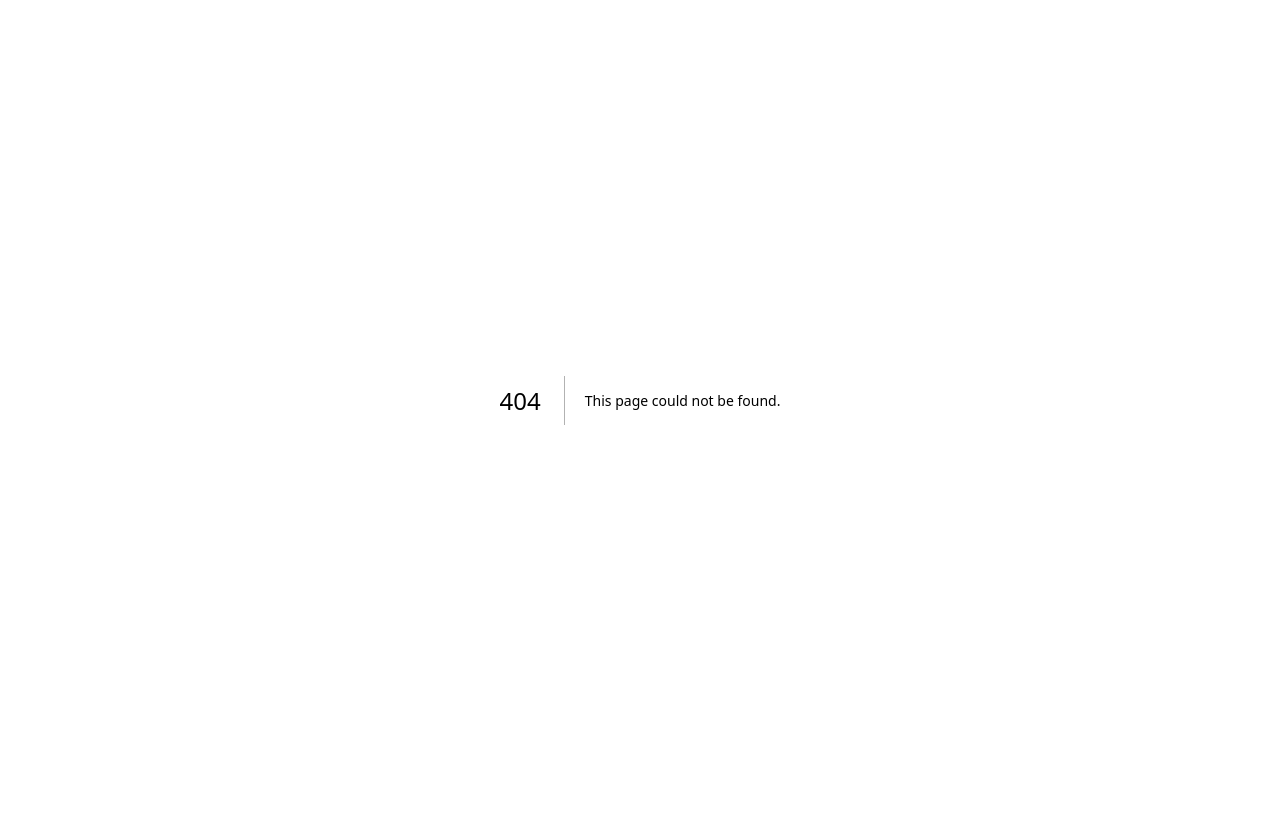
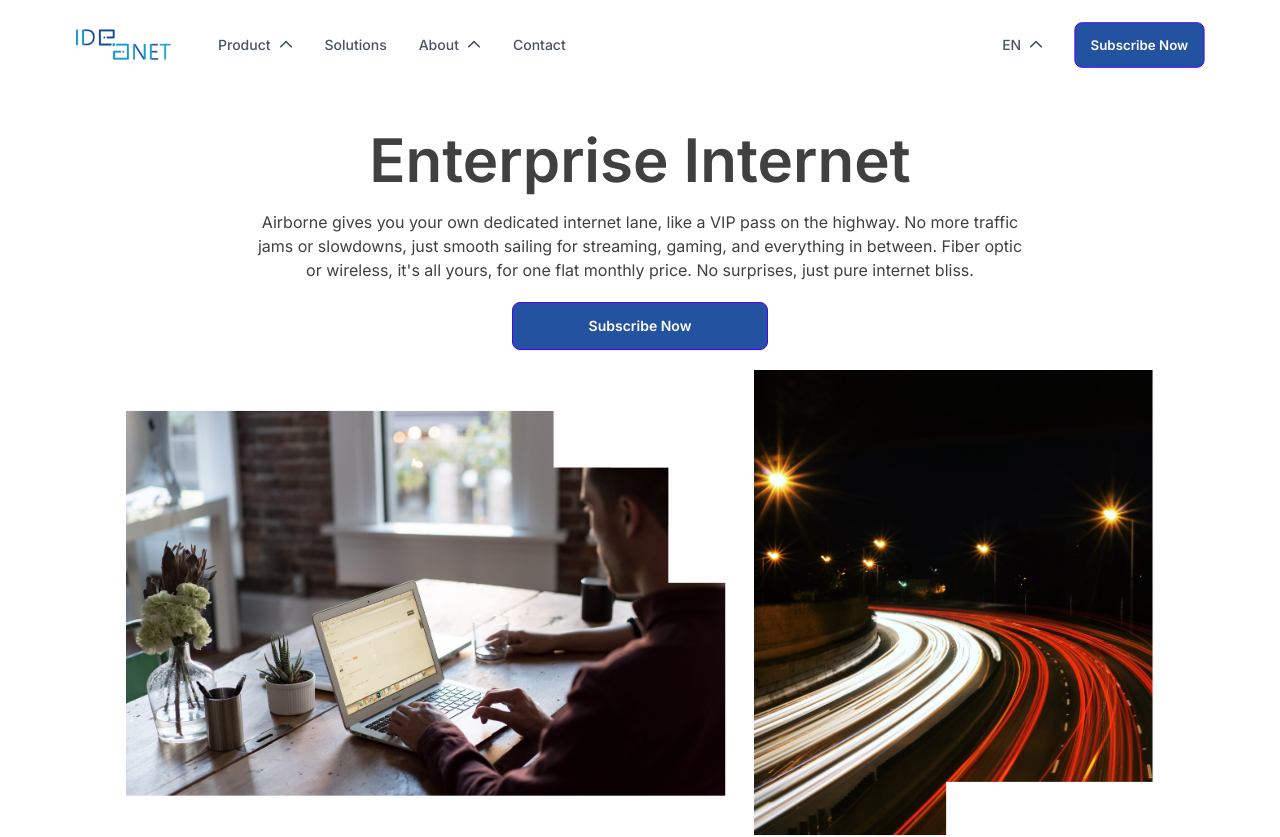
Before and after one commit to harisblablabla/idnet-web, a Next.js app: page /enterprise/internet in a window 1280 px wide. Before the commit this address had no page. Shown: the top 837 px of the page. Before the commit the page ends 800 px from the top, so only its background shows below. Built offline with nearby package versions, Linux system fonts and the light colour scheme.

Commit message:
feat: add enterprise internet page

```diff
--- a/app/components/Navbar/Navbar.tsx
+++ b/app/components/Navbar/Navbar.tsx
@@ -55,7 +55,7 @@ const Navbar: React.FC = () => {
                                         <details open>
                                             <summary className='font-semibold'>Enterprise</summary>
                                             <ul>
-                                                <li><Link href={'#'} className='pointer-events-none text-slate-300'>Enterprise Internet</Link></li>
+                                                <li><Link href={'/enterprise/internet'} >Enterprise Internet</Link></li>
                                                 <li><Link href={'#'} className='pointer-events-none text-slate-300'>Connectivity</Link></li>
                                             </ul>
                                         </details>
@@ -101,7 +101,7 @@ const Navbar: React.FC = () => {
                                 <li>
                                     <h2 className="menu-title text-gray-900">Enterprise Product</h2>
                                     <ul>
-                                        <li><Link href={'#'} className='pointer-events-none text-slate-300'>Enterprise Internet</Link></li>
+                                        <li><Link href={'enterprise/internet'} >Enterprise Internet</Link></li>
                                         <li><Link href={'#'} className='pointer-events-none text-slate-300'>Connectivity</Link></li>
                                     </ul>
                                 </li>
--- /dev/null
+++ b/app/enterprise/internet/page.tsx
@@ -0,0 +1,34 @@
+import Footer from '@/app/components/Footer/Footer'
+import Navbar from '@/app/components/Navbar/Navbar'
+import Image from 'next/image'
+import Link from 'next/link'
+import React from 'react'
+
+const page = () => {
+    return (
+        <main className="min-h-screen flex-col justify-center">
+            <Navbar />
+            <div className="sm:container sm:mx-auto">
+                <div className="flex flex-col py-10">
+                    <h1 className='font-semibold text-6xl mb-5 text-center mx-auto w-4/5 sm:w-full text-neutral-700'>Enterprise Internet</h1>
+                    <p className='mb-5 text-neutral-700 text-center mx-auto w-4/5 sm:w-3/5'>Airborne gives you your own dedicated internet lane, like a VIP pass on the highway. No more traffic jams or slowdowns, just smooth sailing for streaming, gaming, and everything in between.
+                        Fiber optic or wireless, it&apos;s all yours, for one flat monthly price. No surprises, just pure internet bliss.</p>
+                    <Link href={'https://daftar.ideanet.net.id/'} className="btn btn-primary btn-wide text-center mx-auto mb-5">Subscribe Now</Link>
+                    <Image src="/assets/retail_internet_cover2.png" alt={'home cover 2'} width={400} height={600} className='object-cover md:hidden mx-auto w-4/5' />
+                    <div className="hidden md:flex md:flex-row md:flex-1 mx-auto gap-7">
+                        <Image src="/assets/retail_internet_cover.png" alt={'home cover'} width={600} height={400} className='object-scale-down' />
+                        <Image src="/assets/retail_internet_cover2.png" alt={'home cover 2'} width={400} height={600} className='object-cover' />
+                    </div>
+                </div>
+
+
+
+
+            </div>
+
+            <Footer />
+        </main>
+    )
+}
+
+export default page
```
